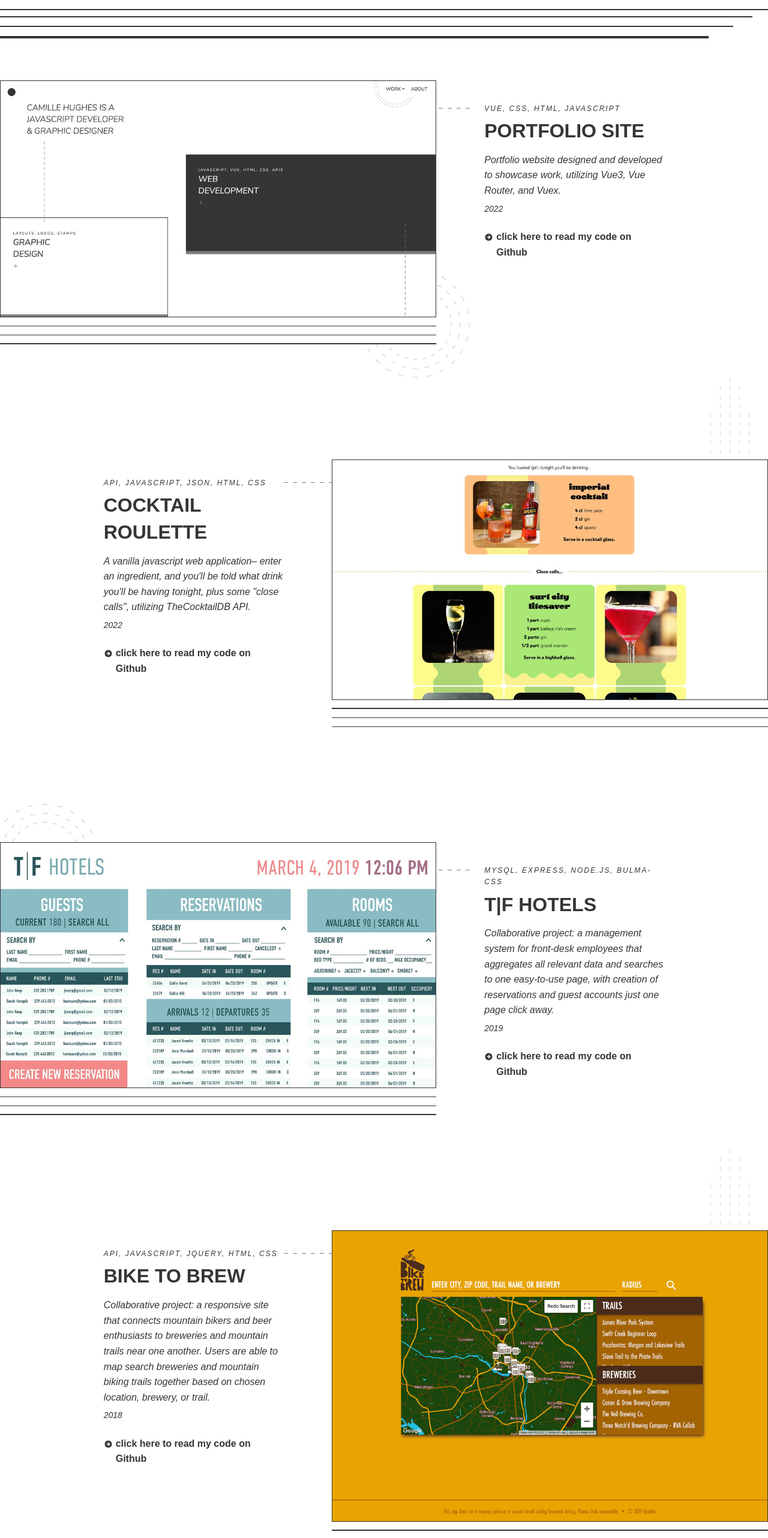
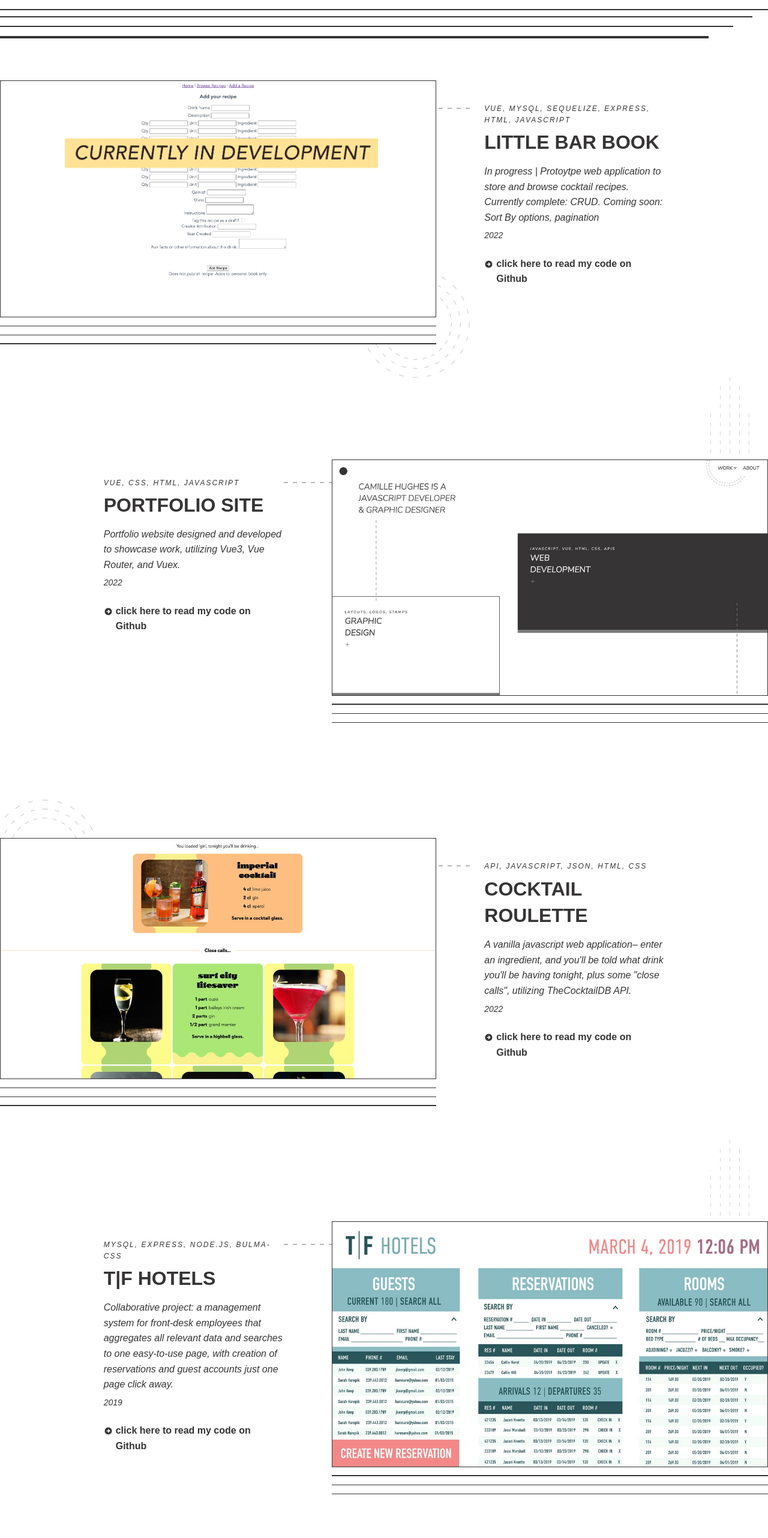
Before and after one commit to camille-the-eel/showcase-portfolio, a Vue app: page /development in a window 1280 px wide. Shown: the part 160-2724 px from the top of the page at 60% size. Built offline with nearby package versions, Linux system fonts and the light colour scheme.

Commit message:
adding lbb

```diff
--- a/src/views/DevelopmentView.vue
+++ b/src/views/DevelopmentView.vue
@@ -28,6 +28,17 @@ export default {
       devProjects: [
         {
           id: 1,
+          title: "Little Bar Book",
+          tags: ["Vue", "MySQL", "Sequelize", "Express", "HTML", "Javascript"],
+          description:
+            "In progress | Protoytpe web application to store and browse cocktail recipes. Currently complete: CRUD. Coming soon: Sort By options, pagination",
+          filePath: require("@/assets/devAssets/portfolio-thumbnail_LBB0.png"),
+          websiteURL: "https://github.com/camille-the-eel/bar-book_v0",
+          githubURL: "https://github.com/camille-the-eel/bar-book_v0",
+          dateYear: 2022,
+        },
+        {
+          id: 2,
           title: "Portfolio site",
           tags: ["Vue", "CSS", "HTML", "Javascript"],
           description:
@@ -38,7 +49,7 @@ export default {
           dateYear: 2022,
         },
         {
-          id: 2,
+          id: 3,
           title: "Cocktail Roulette",
           tags: ["API", "Javascript", "JSON", "HTML", "CSS"],
           description:
@@ -49,7 +60,7 @@ export default {
           dateYear: 2022,
         },
         {
-          id: 3,
+          id: 4,
           title: "T|F Hotels",
           tags: ["MySQL", "Express", "Node.js", "Bulma-CSS"],
           description:
@@ -61,7 +72,7 @@ export default {
           dateYear: 2019,
         },
         {
-          id: 4,
+          id: 5,
           title: "Bike To Brew",
           tags: ["API", "Javascript", "JQuery", "HTML", "CSS"],
           description:
@@ -72,7 +83,7 @@ export default {
           dateYear: 2018,
         },
         {
-          id: 5,
+          id: 6,
           title: "Bamazon",
           tags: ["MySQL", "Node.js", "Javascript"],
           description:
@@ -83,7 +94,7 @@ export default {
           dateYear: 2019,
         },
         {
-          id: 6,
+          id: 7,
           title: "Burger App",
           tags: ["MySQL", "Express-handlebars", "JQuery"],
           description:
@@ -94,7 +105,7 @@ export default {
           dateYear: 2019,
         },
         {
-          id: 7,
+          id: 8,
           title: "Giftastic",
           tags: ["API", "Javascript", "JSON"],
           description:
@@ -105,7 +116,7 @@ export default {
           dateYear: 2018,
         },
         {
-          id: 8,
+          id: 9,
           title: "LIRI Bot",
           tags: ["Javascript", "Node.js", "API"],
           description:
@@ -116,7 +127,7 @@ export default {
           dateYear: 2018,
         },
         {
-          id: 9,
+          id: 10,
           title: "Word-Guess Game",
           tags: ["Javascript", "HTML", "CSS"],
           description:
@@ -127,7 +138,7 @@ export default {
           dateYear: 2018,
         },
         {
-          id: 10,
+          id: 11,
           title: "Crystal Collector",
           tags: ["Javascript", "JQuery", "HTML", "CSS"],
           description:
```
Also changed, not shown: src/assets/devAssets/portfolio-thumbnail_LBB0.png (added).
